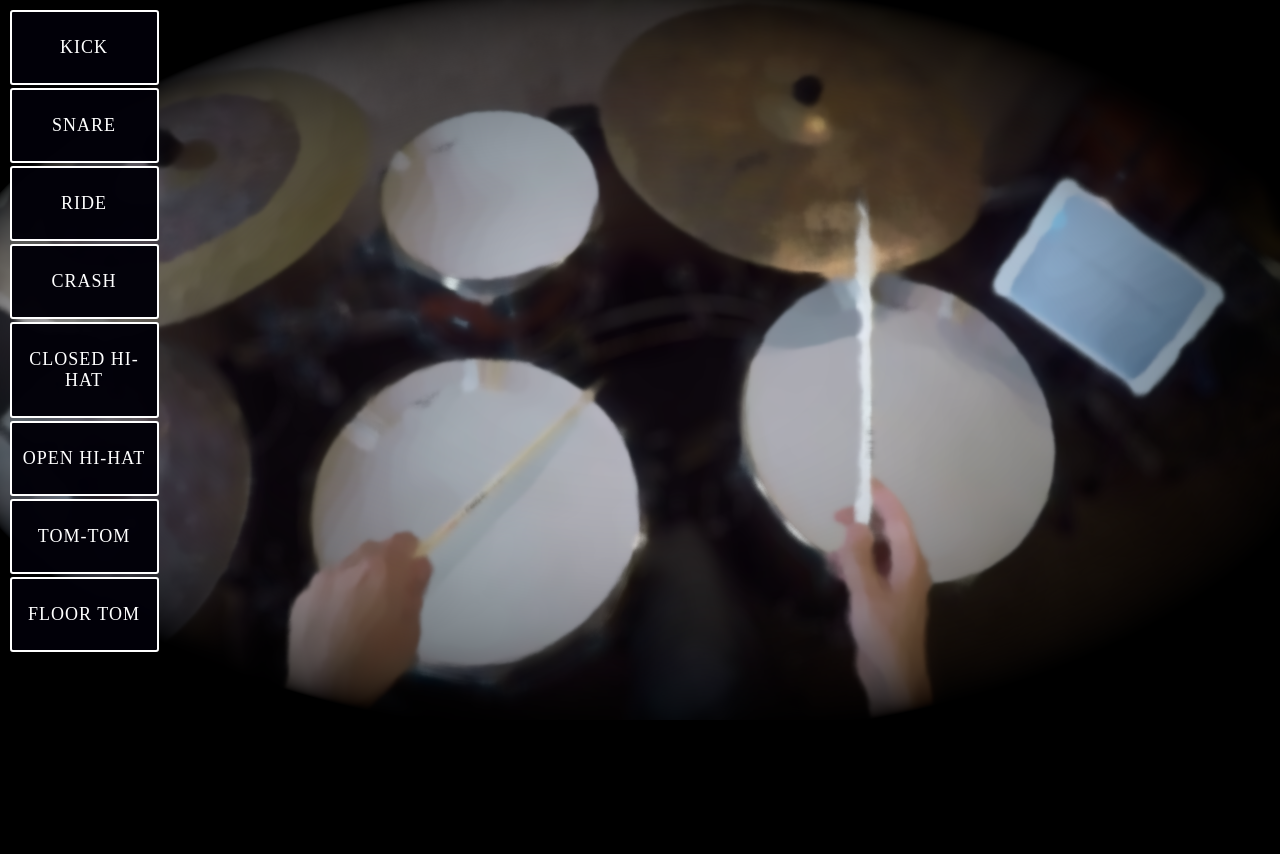
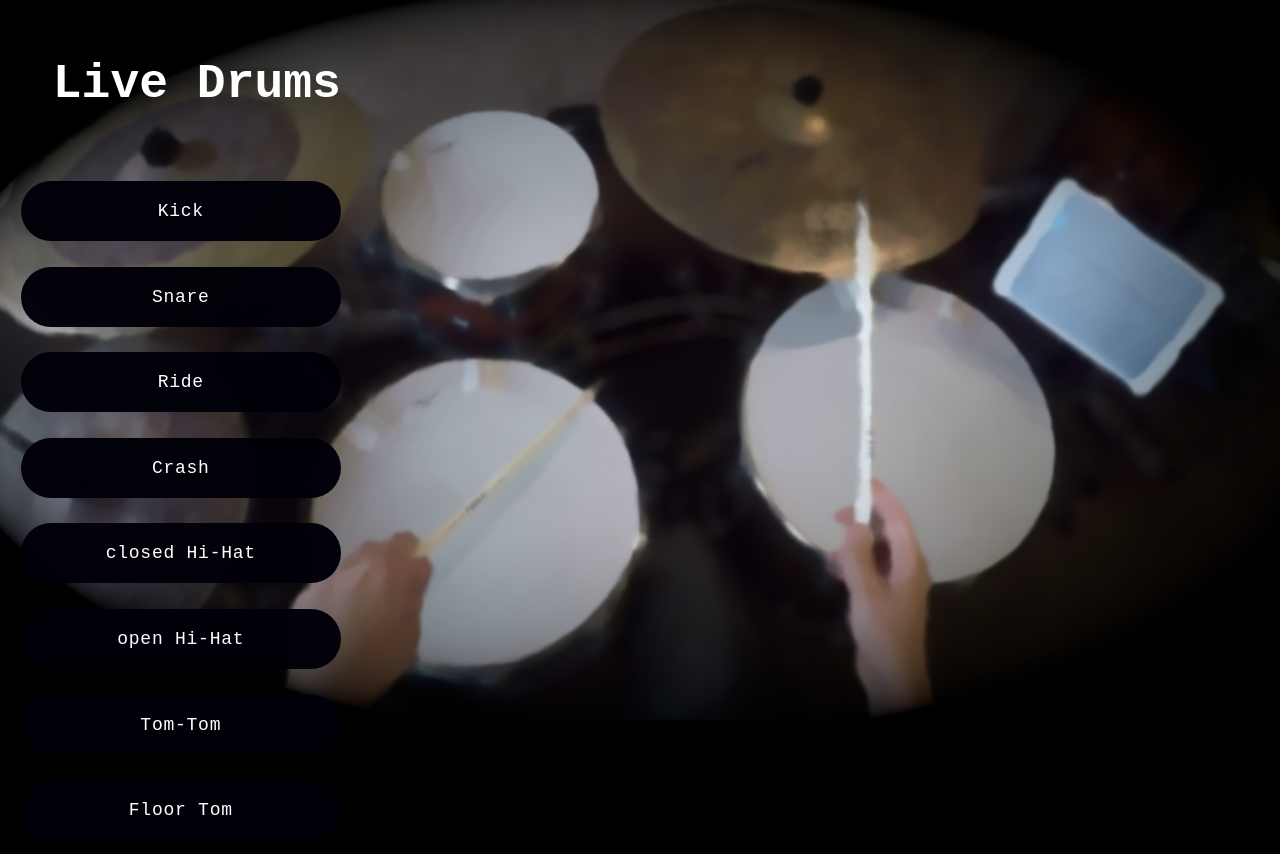
Before and after one commit to javajoshcmd/drumKitApp, a plain HTML site: page index.html in a window 1280 px wide. Before the commit the page ends 800 px from the top, so only its background shows below. Drawn offline with Linux system fonts and the light colour scheme.

Commit message:
further alterations to style sheet and animations

```diff
--- a/app.js
+++ b/app.js
@@ -1,4 +1,4 @@
-function playSound(e) {
+const playSound=(e) => {
     const key = document.querySelector(`.key[data-key="${e.keyCode}"]`);
     const audio = document.querySelector(`audio[data-key="${e.keyCode}"]`);
     // adds the key pressed into the audio data-key
--- a/index.html
+++ b/index.html
@@ -8,7 +8,7 @@
 </head>
 <body>
 
-    <!-- <h1 class="heading">Live Drums</h1> -->
+    <h1 class="heading">Live Drums</h1>
 
     <div class="keys">
         <div data-key="87" class="key">Kick</div>
--- a/main.css
+++ b/main.css
@@ -1,38 +1,38 @@
 body{
-    display: flex;
     background-color: rgb(0, 0, 0);
     background-image: url(images/drumKit.png);
     background-repeat: no-repeat;
     overflow-x:hidden;
     width: 100%;
+    font-family: 'Courier New', Courier, monospace;
 }
-/* .heading {
+.heading {
     display: flex;
+   margin-left: 3.5%;
+   font-size: 3rem;
     padding-top: 25px;
     padding-bottom: 25px;
+    text-align: center;
+
+    color: #fff;
+
+}
+
+.key {
+    width: 25%;
+    padding-top: 20px;
+    padding-bottom: 20px;
     text-align: center;
     background: rgba(2, 1, 9, 0.98);
     color: #fff;
     position: relative;
-    border-radius: 3px;
-} */
-
-.key {
-    width: 25%;
-    padding-top: 25px;
-    padding-bottom: 25px;
-    text-align: center;
-    background: rgba(2, 1, 9, 0.98);
-    color: #fff;
-    position: relative;
-    border-radius: 3px;
-    display: inline-block;
+    border-radius:80px;
     transition: all 0.3s;
-    border: 2px solid white;
+    border: 2px transparent white;
     margin: 1%;
-    text-transform:uppercase;
-  letter-spacing:1px;
-  font-size:1.5vw;
+    /* text-transform:uppercase; */
+  letter-spacing:.75px;
+  font-size:1.8vw;
 
 }
 .keys {
@@ -40,7 +40,7 @@ body{
     flex-direction: column;
 }
 
-@media (min-width:320px) {
+@media (min-width:480px) {
     .key {
      min-width:145px;
       font-size:18px;
@@ -49,6 +49,6 @@ body{
   .playing {
     transform:scale(1.1);
     border-color:  #575758;
-    box-shadow: 0 0 10px #575758;
+    box-shadow: 0 0 5px #575758;
     color:#575758;
   }
```
